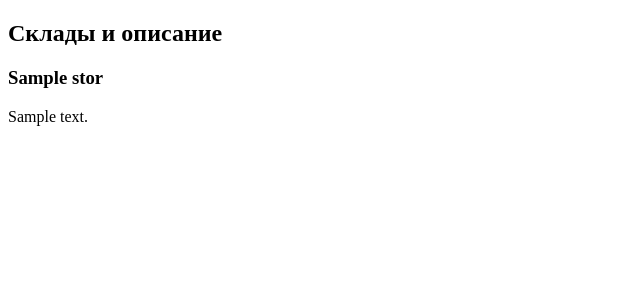
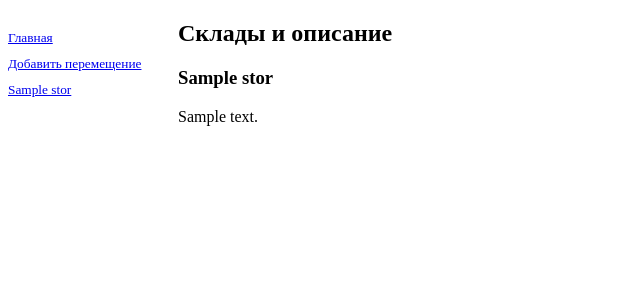
Before and after one commit to ilyuhich/ZipPodryad, a Django app: template ziponline/templates/ziponline/index.html in a window 1280 px wide. Shown: the top 300 px of the page, without its empty margins (0-640 px from the left). Run offline with Django 3.2, Linux system fonts and the light colour scheme; the template is opened without the code that fills it: most values are stand-ins (such as "Sample title", 1, 10 or a date in 2020).

Commit message:
Сделал первичное меню, вывод данных со склада в виде таблицы простой, разобрался с формированием ссылок

```diff
--- a/ziponline/models.py
+++ b/ziponline/models.py
@@ -1,5 +1,5 @@
 from django.db import models
-
+from django.utils.timezone import now
 
 # Create your models here.
 
@@ -52,6 +52,7 @@ class Good(models.Model):
         return self.goods_name
 
 
+
 #  модель Транзакция - может либо между складами либо расход
 class Moving(models.Model):
     Moving_type = models.CharField(max_length=12, verbose_name='Тип движения',
@@ -73,7 +74,7 @@ class Moving(models.Model):
                                 verbose_name='Куда')  # если под ПР/НРД указываем этот склад
     move_task = models.CharField(max_length=12,
                                  verbose_name='Задача')  # если перемещаем под ПР/НРД указываем номер
-    move_date = models.DateTimeField(verbose_name='Дата добавления')
+    move_date = models.DateTimeField(verbose_name='Дата добавления', default=now)
 
     class Meta:
         verbose_name_plural = "Движения"
--- /dev/null
+++ b/ziponline/static/ziponline/style.css
@@ -0,0 +1,21 @@
+header h2{
+    font-size: 40pt;
+    text-transform: uppercase;
+    text-align: center;
+
+}
+nav
+{
+    font-size: 10pt;
+    width: 170px;
+    float: left;
+}
+
+nav a{
+    display: block;
+    margin: 10px 0px;
+}
+
+section{
+    margin-left: 170px;
+}
--- /dev/null
+++ b/ziponline/templates/layout/basic.html
@@ -0,0 +1,23 @@
+{% load static %}
+
+<!DOCTYPE html>
+<html lang="en">
+<head>
+    <meta charset="UTF-8">
+    <link rel="stylesheet" type="text/css" href="{% static 'ziponline/style.css' %}">
+    <title>{% block title %}Главная{% endblock %} - учёт ЗИП</title>
+</head>
+<body>
+    <nav>
+        <a href="{% url 'index' %}">Главная</a>
+        <a href="{% url 'mv_create' %}">Добавить перемещение</a>
+        {% for stor in storages %}
+            <a href="{% url 'by_storage' stor.pk %}">{{ stor.storage_name }}</a>
+        {% endfor %}
+    </nav>
+    <section>
+        {% block content %}
+        {% endblock %}
+    </section>
+</body>
+</html>
--- a/ziponline/templates/ziponline/index.html
+++ b/ziponline/templates/ziponline/index.html
@@ -1,10 +1,6 @@
-<!DOCTYPE html>
-<html lang="en">
-<head>
-    <meta charset="UTF-8">
-    <title>Главная - склады</title>
-</head>
-<body>
+{% extends 'layout/basic.html' %}
+
+{% block content %}
     <h2>Склады и описание</h2>
         {% for stor in storage %}
             <div>
@@ -12,5 +8,4 @@
                     <p> {{ stor.storage_description }} </p>
             </div>
         {% endfor %}
-</body>
-</html>
+{% endblock %}
--- a/ziponline/urls.py
+++ b/ziponline/urls.py
@@ -4,9 +4,10 @@
 
 
 from django.urls import path
-from .views import index, by_storage
+from .views import index, by_storage, MvCreateView
 
 urlpatterns = [
     path('', index, name='index'),
     path('<int:storage_id>/', by_storage, name='by_storage'),
+    path('add/', MvCreateView.as_view(), name='mv_create'),
 ]
```
Also changed, not shown: ziponline/forms.py (added, +10 -0 lines), ziponline/templates/ziponline/by_storage.html (+6 -15 lines), ziponline/templates/ziponline/mv_create.html (added, +10 -0 lines), ziponline/views.py (+17 -5 lines), db.sqlite3, 1 other file.
